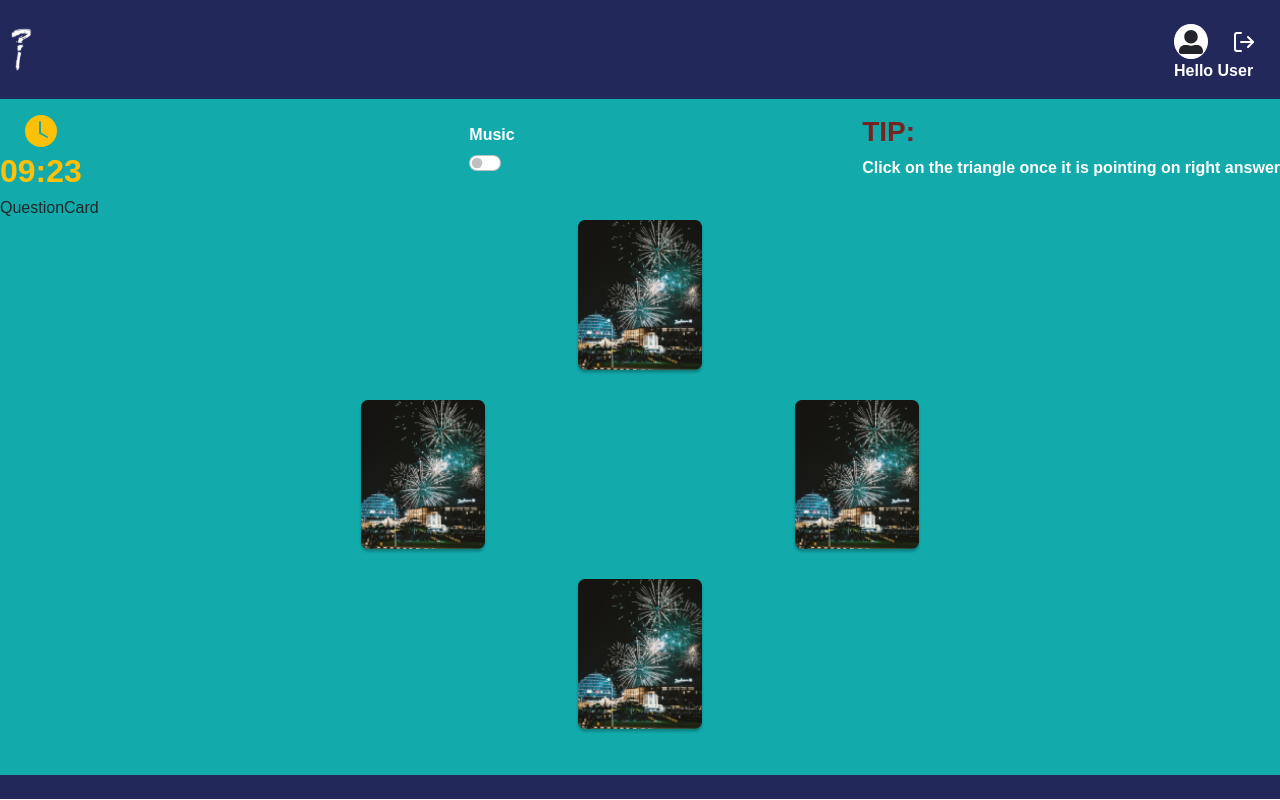
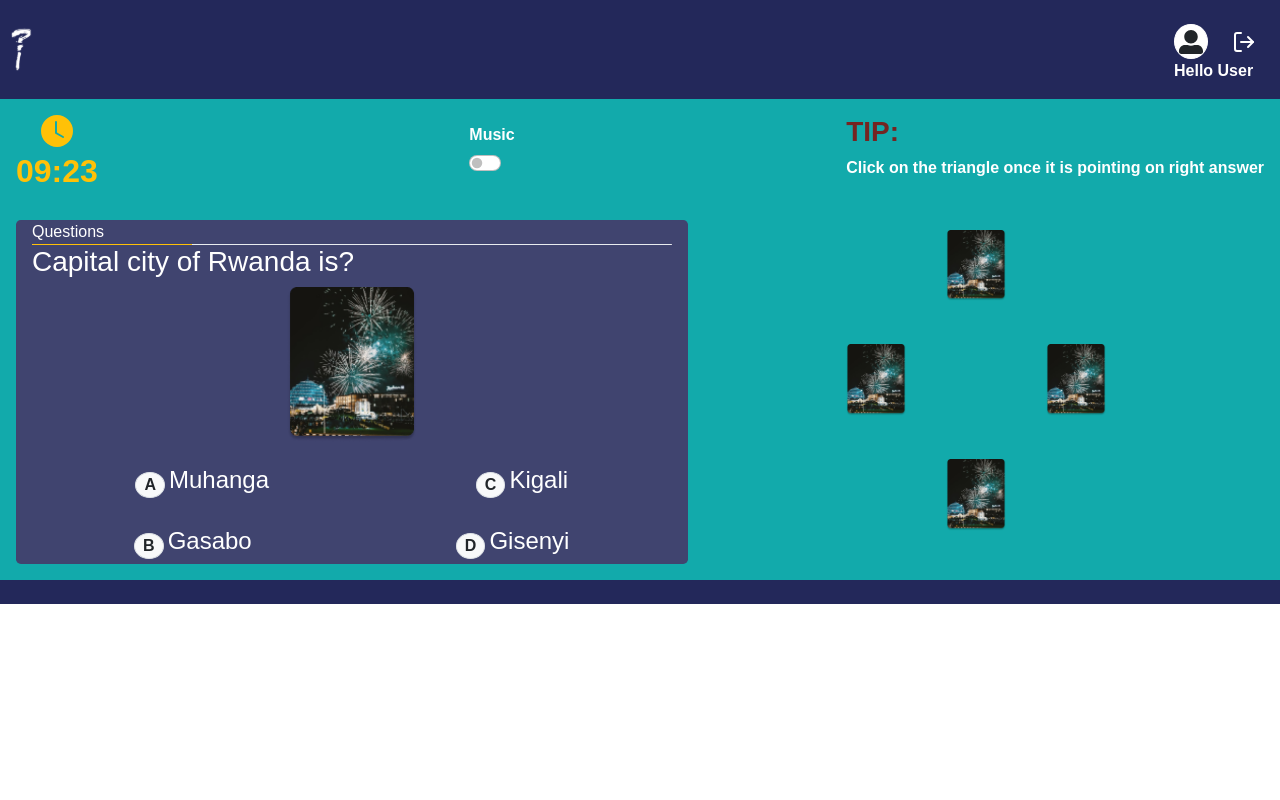
Before and after one commit to BertrandConxy/uzi-task, a React (Create React App) app: page /question in a window 1280 px wide. Built offline with nearby package versions, Linux system fonts and the light colour scheme.

Commit message:
3 page done

```diff
--- a/src/components/questions/Pictures.js
+++ b/src/components/questions/Pictures.js
@@ -6,7 +6,7 @@ import Kigali from '../../assets/Kigali.png';
 import '../../stylesheets/picture.css';
 
 const Pictures = () => (
-  <section className="row row-cols-3 align-items-center justify-content-center">
+  <section className="row row-cols-3 align-items-center justify-content-center flex-grow-2 q-pic">
     <div className="col-12 d-flex justify-content-center position-relative">
       <OverlayTrigger
         key="top"
@@ -14,7 +14,7 @@ const Pictures = () => (
         overlay={
           <Tooltip id="tooltip-top">
             <strong className="tool-text">Click here</strong>
-            <span className="position-absolute caption fw-bold fs-3">
+            <span className="position-absolute caption fw-bold fs-4">
               Kigali
             </span>
           </Tooltip>
@@ -22,13 +22,13 @@ const Pictures = () => (
       >
         <MDBRipple
           className="hover-overlay shadow-1-strong rounded"
-          style={{ maxWidth: "10rem" }}
+          style={{ maxWidth: "60px" }}
           rippleTag="div"
           rippleColor="light"
         >
           <Link to="/">
             <Figure>
-              <Figure.Image width={130} height={140} alt="" src={Kigali} />
+              <Figure.Image width={60} height={70} alt="" src={Kigali} />
             </Figure>
             <div
               className="mask"
@@ -54,13 +54,13 @@ const Pictures = () => (
       >
         <MDBRipple
           className="hover-overlay shadow-1-strong rounded"
-          style={{ maxWidth: "10rem" }}
+          style={{ maxWidth: "60px" }}
           rippleTag="div"
           rippleColor="light"
         >
           <Link to="/">
             <Figure>
-              <Figure.Image width={130} height={140} alt="" src={Kigali} />
+              <Figure.Image width={60} height={70} alt="" src={Kigali} />
             </Figure>
             <div
               className="mask"
@@ -85,13 +85,13 @@ const Pictures = () => (
       >
         <MDBRipple
           className="hover-overlay shadow-1-strong rounded"
-          style={{ maxWidth: "10rem" }}
+          style={{ maxWidth: "60px" }}
           rippleTag="div"
           rippleColor="light"
         >
           <Link to="/">
             <Figure>
-              <Figure.Image width={130} height={140} alt="" src={Kigali} />
+              <Figure.Image width={60} height={70} alt="" src={Kigali} />
             </Figure>
             <div
               className="mask"
@@ -116,13 +116,13 @@ const Pictures = () => (
       >
         <MDBRipple
           className="hover-overlay shadow-1-strong rounded"
-          style={{ maxWidth: "10rem" }}
+          style={{ maxWidth: "60px" }}
           rippleTag="div"
           rippleColor="light"
         >
           <Link to="/">
             <Figure>
-              <Figure.Image width={130} height={140} alt="" src={Kigali} />
+              <Figure.Image width={60} height={70} alt="" src={Kigali} />
             </Figure>
             <div
               className="mask"
--- a/src/components/questions/QuestionCard.js
+++ b/src/components/questions/QuestionCard.js
@@ -1,7 +1,67 @@
-import React from 'react';
+import React from "react";
+import { MDBProgress, MDBProgressBar } from "mdb-react-ui-kit";
+import Kigali from "../../assets/Kigali.png";
+import { Figure } from "react-bootstrap";
+import { Link } from "react-router-dom";
 
 const QuestionCard = () => (
-  <div>QuestionCard</div>
+  <section className="section-bg-3 px-3 rounded-3 q-card">
+    <div className="d-flex flex-column text-white">
+      <span>Questions</span>
+      <MDBProgress height="1">
+        <MDBProgressBar
+          bgColor="warning"
+          width={25}
+          valuemin={0}
+          valuemax={100}
+        />
+      </MDBProgress>
+    </div>
+    <div className="d-flex flex-column">
+      <h3 className="text-white">Capital city of Rwanda is?</h3>
+      <Figure className="align-self-center">
+        <Figure.Image width={130} height={140} alt="" src={Kigali} />
+      </Figure>
+      <div className="text-white">
+        <div className="d-flex justify-content-around mb-2 align-items-center">
+          <Link to="/" className='link text-white'>
+          <div className="d-flex justify-content-between align-items-center gap-1">
+            <div className="border rounded-circle bg-light text-dark d-flex justify-content-center align-items-center px-2">
+              <strong>A</strong>
+            </div>
+            <h4>Muhanga</h4>
+          </div>
+          </Link>
+            <Link to="/" className='link text-white'>
+          <div className="d-flex justify-content-between align-items-center gap-1">
+            <div className="border rounded-circle bg-light text-dark d-flex justify-content-center align-items-center px-2">
+              <strong>C</strong>
+            </div>
+            <h4>Kigali</h4>
+          </div>
+            </Link>
+        </div>
+        <div className="d-flex justify-content-around mt-4">
+          <Link to="/" className='link text-white'>
+          <div className="d-flex justify-content-between align-items-center gap-1">
+            <div className="border rounded-circle bg-light text-dark d-flex justify-content-center align-items-center px-2">
+              <strong>B</strong>
+            </div>
+            <h4>Gasabo</h4>
+          </div>
+          </Link>
+            <Link to="/" className='link text-white'>
+          <div className="d-flex justify-content-between align-items-center gap-1">
+            <div className="border rounded-circle bg-light text-dark d-flex justify-content-center align-items-center px-2">
+              <strong>D</strong>
+            </div>
+            <h4>Gisenyi</h4>
+          </div>
+            </Link>
+        </div>
+      </div>
+    </div>
+  </section>
 );
 
 export default QuestionCard;
--- a/src/components/questions/QuestionSection.js
+++ b/src/components/questions/QuestionSection.js
@@ -5,7 +5,7 @@ import QuestionCard from './QuestionCard';
 import Pictures from './Pictures';
 
 const QuestionSection = () => (
-  <section className="section-bg-2 py-3">
+  <section className="section-bg-2 py-3 px-3">
     <div className="d-flex justify-content-between">
       <div className="d-flex flex-column align-items-center">
         <BsClockFill className="text-warning fs-2" />
@@ -20,8 +20,10 @@ const QuestionSection = () => (
         <p className="text-white fw-bold">Click on the triangle once it is pointing on right answer</p>
       </div>
     </div>
+    <div className="d-flex flex-sm-column flex-lg-row justify-content-around mt-4">
     <QuestionCard />
     <Pictures />
+    </div>
   </section>
 );
 
--- a/src/stylesheets/picture.css
+++ b/src/stylesheets/picture.css
@@ -1,14 +1,27 @@
 .caption {
-    bottom: -10px;
-    right: -150px;
+    bottom: -4px;
+    right: -80px;
+}
+
+.section-bg-3 {
+    background-color: #40446f;
+
+}
+
+.q-card {
+    flex-grow: 3;
+}
+
+.q-pic {
+    flex-grow: 2.5;
 }
 
 .tooltip {
     width: 0;
     height: 0;
-    border-left: 50px solid transparent;
-    border-right: 50px solid transparent;
-    border-top: 100px solid #FF8600;
+    border-left: 20px solid transparent;
+    border-right: 20px solid transparent;
+    border-top: 40px solid #FF8600;
     background-color: trnsparent;
 }
 
@@ -20,8 +33,9 @@
 
 .tool-text {
     position: absolute;
-    bottom: 70px;
+    bottom: 20px;
     left: -15px;
+    font-size: 9px;
 }
 
 .tooltip-arrow{
```
